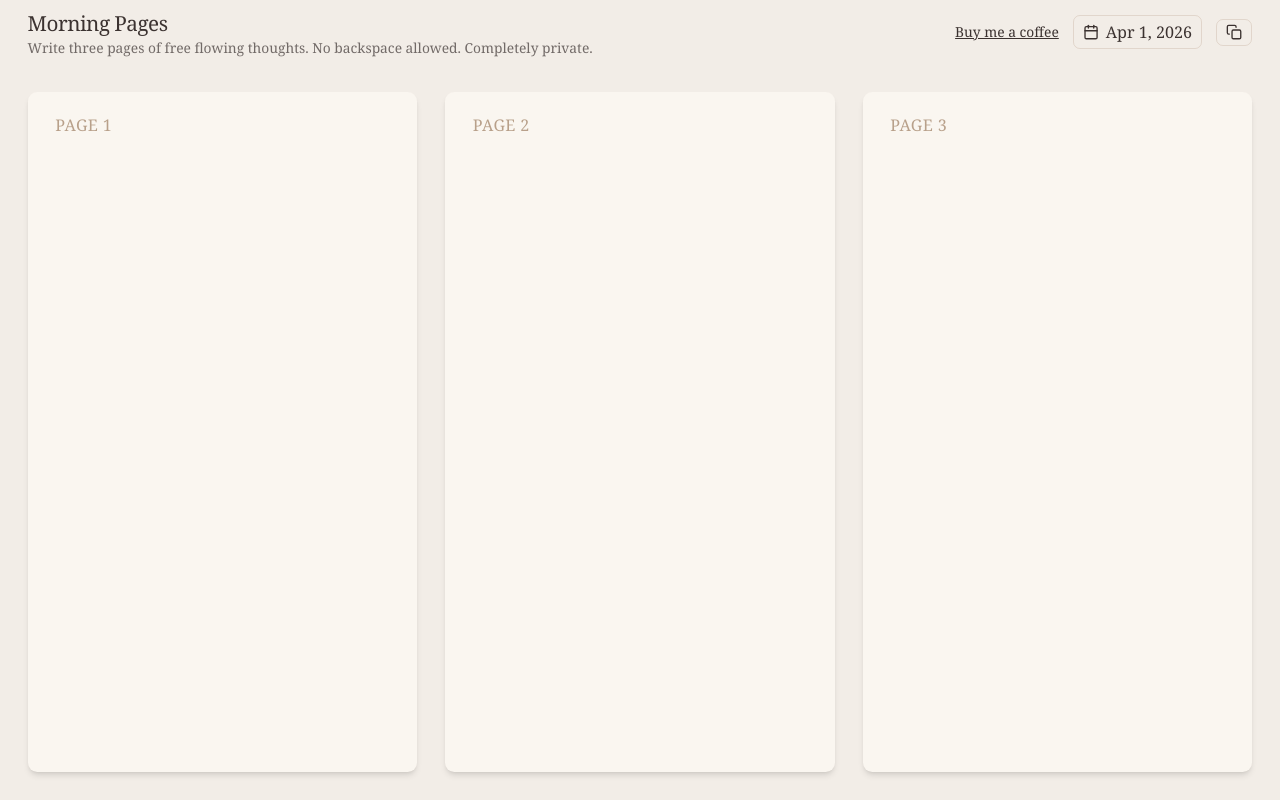
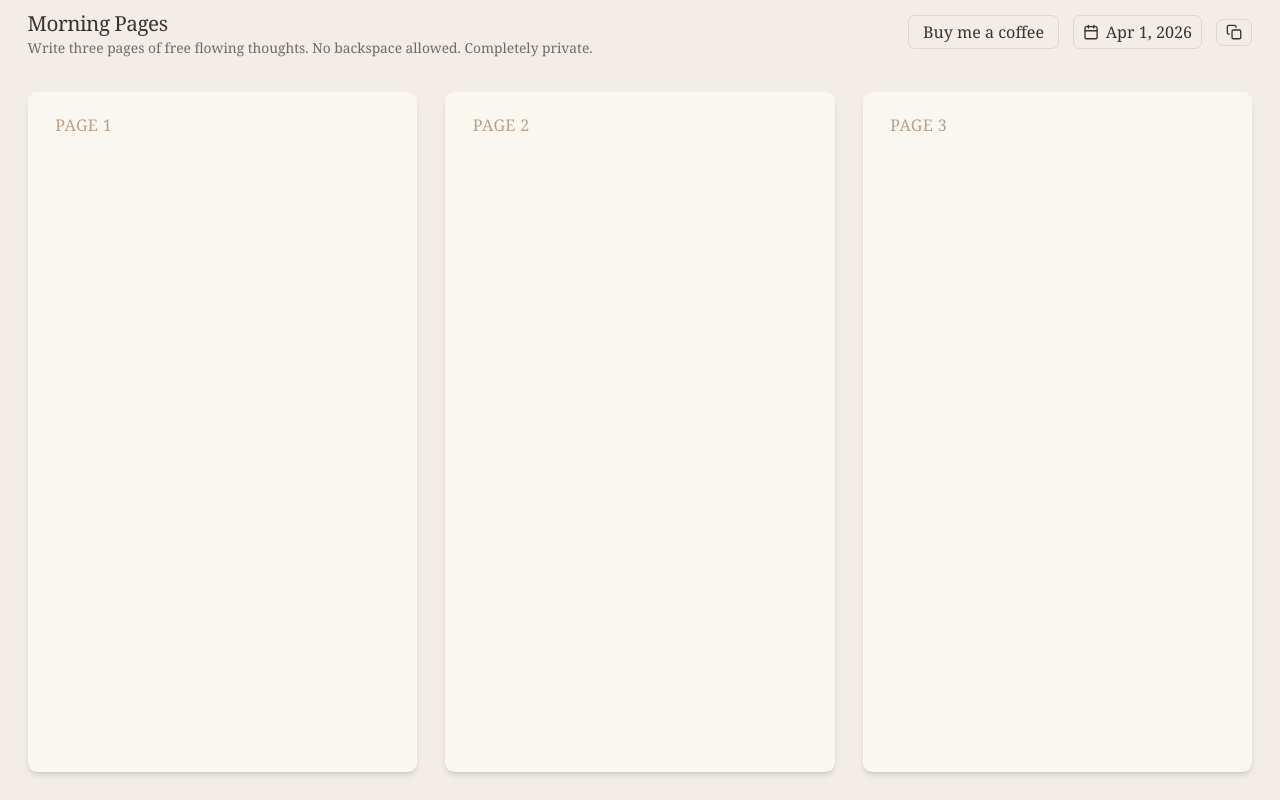
Before and after one commit to chandsethi/morning_pages, a Next.js app: page / in a window 1280 px wide. Built offline with nearby package versions, Linux system fonts and the light colour scheme.

Commit message:
Style buy-me-a-coffee link as bordered button
Match the date picker and copy button styling: bordered, rounded,
same font size, no underline.

https://claude.ai/code/session_01FSBhgpwSExK9sWwfDS5Ynt

```diff
--- a/components/Toolbar.tsx
+++ b/components/Toolbar.tsx
@@ -68,7 +68,7 @@ export default function Toolbar({ selectedDate, onDateChange, pages }: ToolbarPr
           href="https://buymeacoffee.com/chand"
           target="_blank"
           rel="noopener noreferrer"
-          className="text-xs text-ink underline font-serif hover:text-ink/70 transition-colors"
+          className="text-sm text-ink no-underline border border-accent/30 rounded-md px-3 py-1 hover:bg-accent/10 transition-colors font-serif"
         >
           Buy me a coffee
         </a>
```
